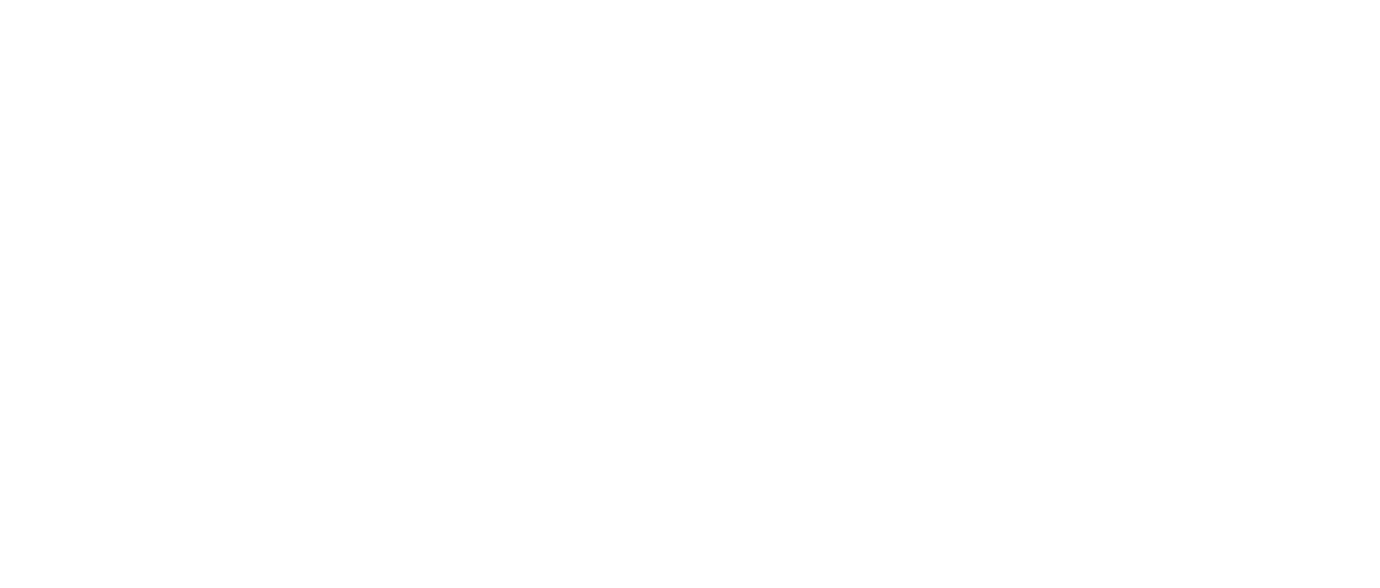
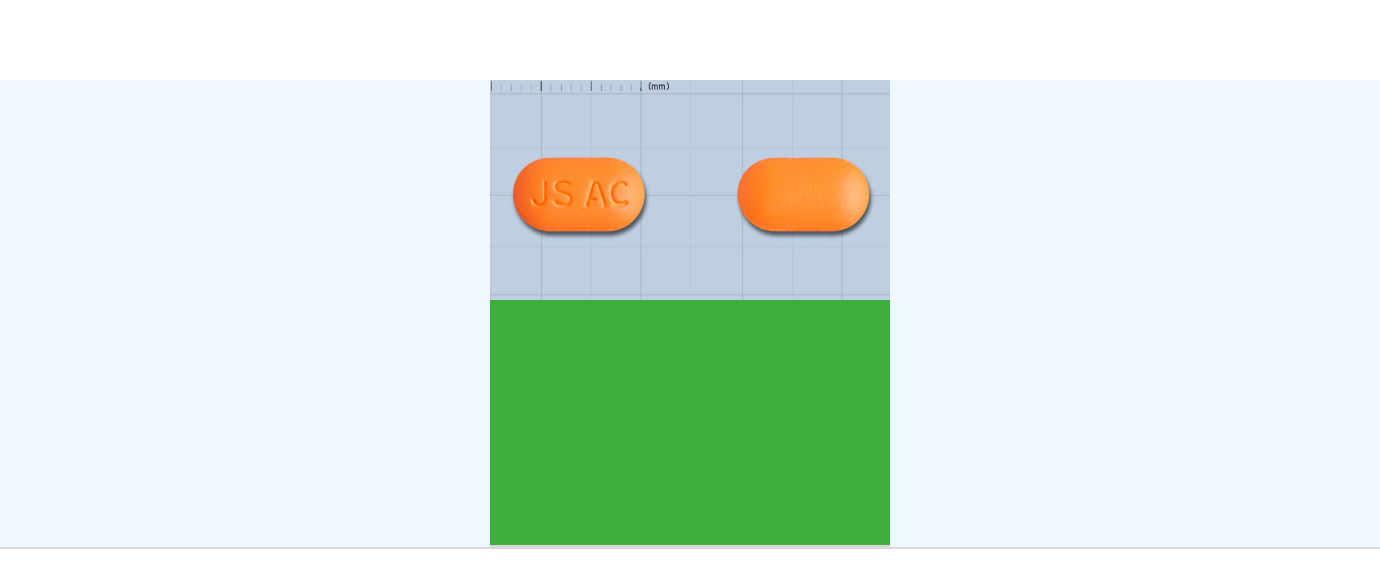
Before and after one commit to E-GaeMuYac/FE, a React (Create React App) app: page / in a window 1280 px wide. Before the commit this address had no page. Shown: the top 588 px of the page, 1380 px wide, since content can reach past the window. Built offline with nearby package versions, Linux system fonts and the light colour scheme.

Commit message:
FEAT: [추가] 상세 페이지 초기 세팅

```diff
--- a/src/App.jsx
+++ b/src/App.jsx
@@ -1,9 +1,12 @@
-import { BrowserRouter, Routes } from 'react-router-dom';
+import { BrowserRouter, Routes, Route } from 'react-router-dom';
+import Detail from './pages/Detail';
 
 function App() {
   return (
     <BrowserRouter>
-      <Routes></Routes>
+      <Routes>
+        <Route path='/' element={<Detail />} />
+      </Routes>
     </BrowserRouter>
   );
 }
--- /dev/null
+++ b/src/pages/Detail.jsx
@@ -0,0 +1,53 @@
+import React from 'react';
+import styled from 'styled-components';
+import defaultImg from '../assets/img/pill_image.png';
+
+const Detail = () => {
+  return (
+    <Wrap>
+      <TopSection>
+        <LeftInfo>
+          <img src={defaultImg} alt='' />
+        </LeftInfo>
+      </TopSection>
+      {/* <Inner></Inner> */}
+    </Wrap>
+  );
+};
+
+const Wrap = styled.div`
+  width: 1380px;
+  margin: auto;
+
+  background-color: aliceblue;
+`;
+
+const TopSection = styled.div`
+  width: 100%;
+  /* height: 0; */
+  margin: auto;
+  border-bottom: 2px solid #d9d9d9;
+  margin-top: 80px;
+  /* padding-top: 50%; */
+  /* background-color: #3d79ad; */
+`;
+
+const LeftInfo = styled.div`
+  width: 400px;
+  height: 465px;
+  margin: auto;
+  border-bottom: 2px solid #d9d9d9;
+  margin-top: 80px;
+  /* padding-top: 50%; */
+  background-color: #3dad3d;
+`;
+
+// const Inner = styled.div`
+//   width: 100%;
+//   height: 0;
+//   margin: auto;
+//   padding-top: 50%;
+//   /* background-color: #3d79ad; */
+// `;
+
+export default Detail;
```
Also changed, not shown: src/assets/img/pill_image.png (added).
